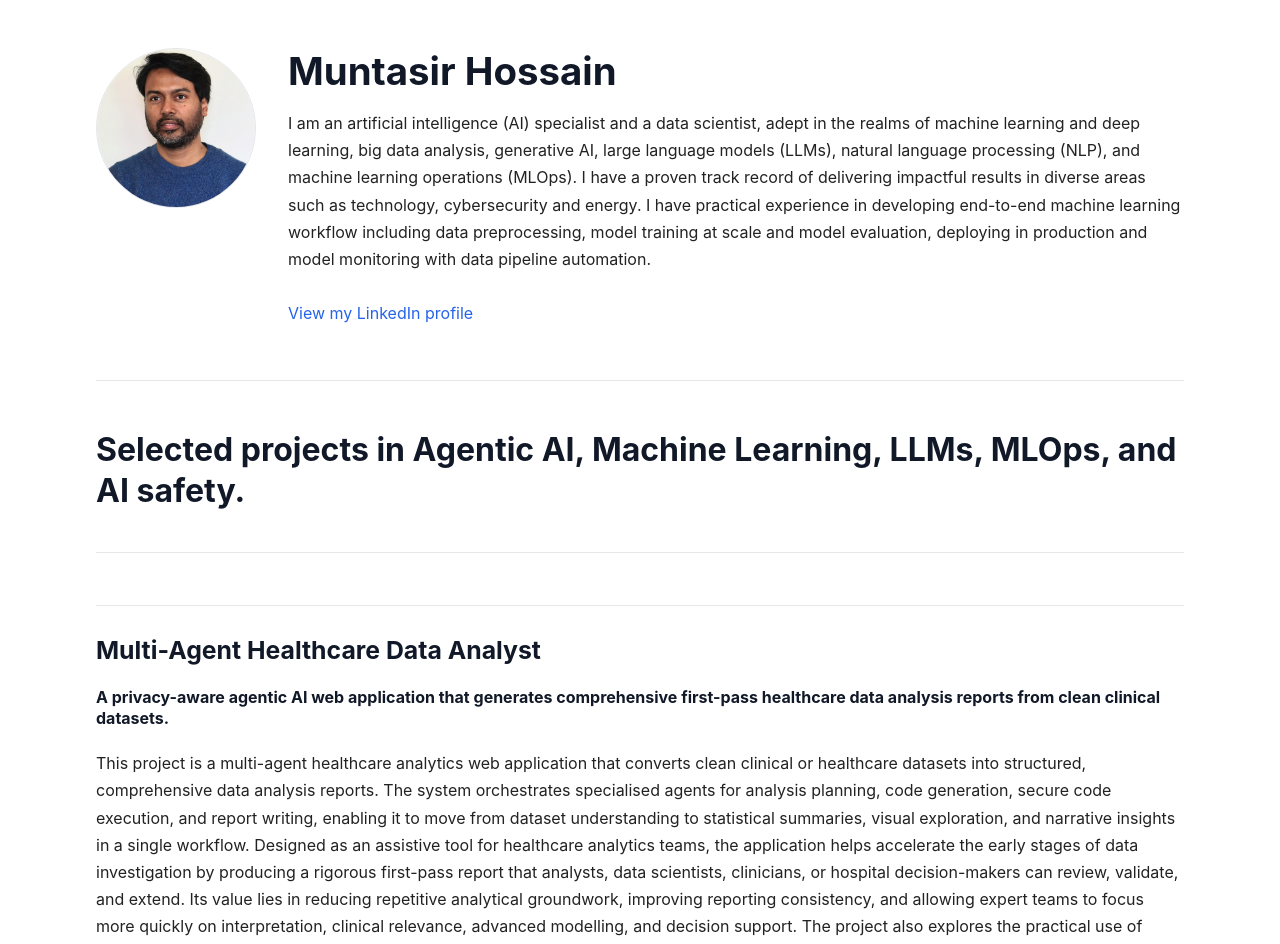
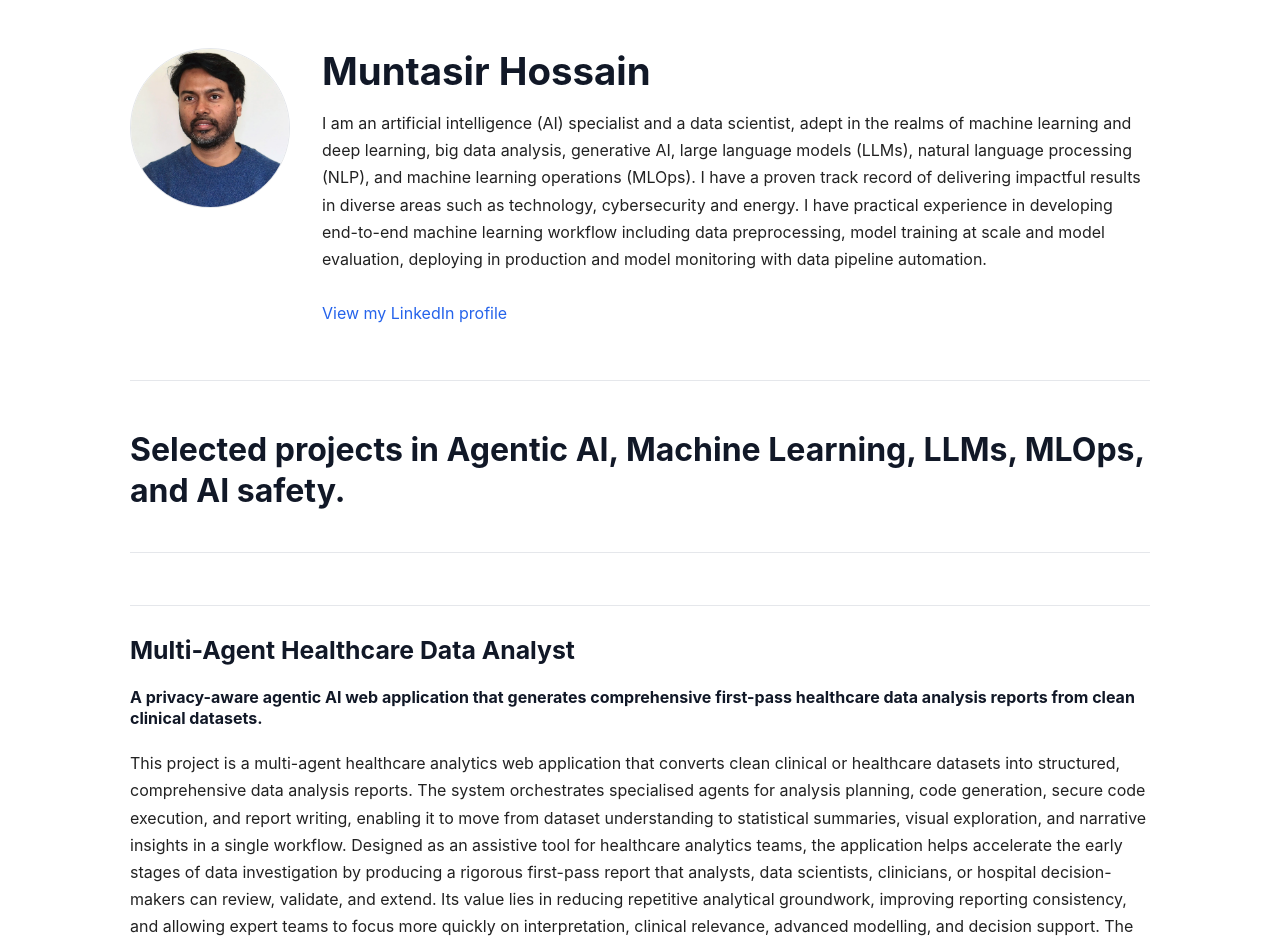
Before and after one commit to muntasirhssn/muntasirhssn.github.io, a Jekyll site: the page built from index.md, in a window 1280 px wide. Shown: the top 944 px of the page. Built offline with Jekyll 4.4.1, drawn with Linux system fonts in a browser that asks for light colours; our own code applies the rules of GitHub Pages for plain Markdown files.

Commit message:
Update default.html

```diff
--- a/_layouts/default.html
+++ b/_layouts/default.html
@@ -38,7 +38,7 @@
     }
 
     .page-wrapper {
-      width: min(1120px, 85%);
+      width: min(1020px, 85%);
       margin: 0 auto;
       padding: 48px 0 80px;
     }
@@ -120,7 +120,7 @@
 
     iframe {
       width: 100%;
-      min-height: 760px;
+      min-height: 1060px;
       border: 1px solid #d1d5db;
       border-radius: 12px;
       margin: 20px 0;
```
